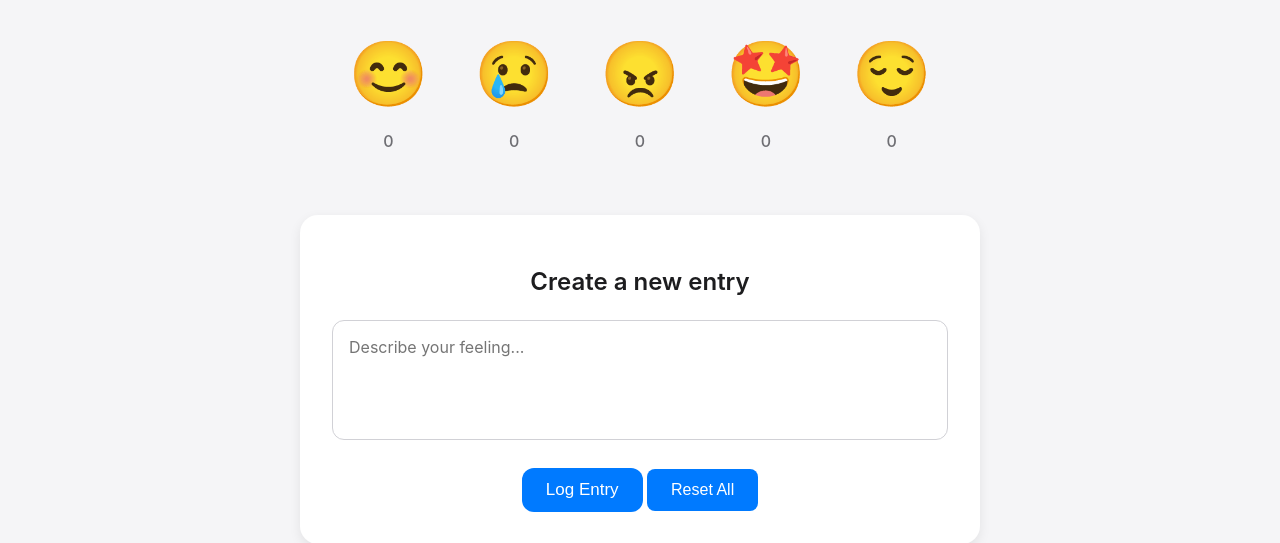
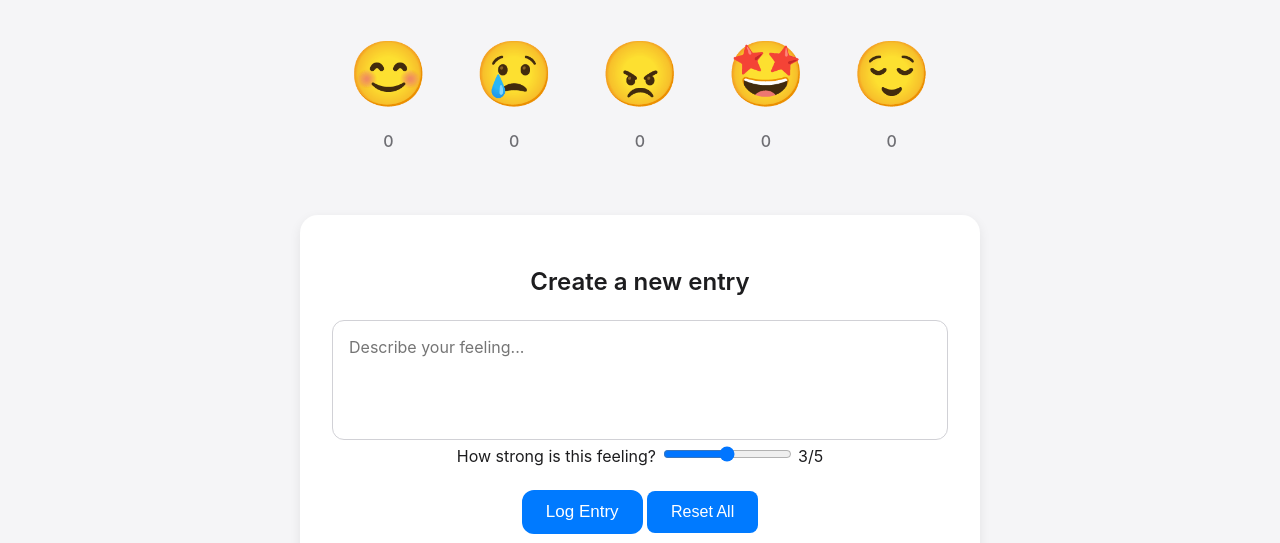
Before and after one commit to Spk2025/4155-Group-2, a website: page 4155-Group-2-Mood-Logger/home.html in a window 1280 px wide. Shown: the part 262-805 px from the top of the page. Drawn offline with nearby package versions, Linux system fonts and the light colour scheme.

Commit message:
Update home.html

```diff
--- a/4155-Group-2-Mood-Logger/home.html
+++ b/4155-Group-2-Mood-Logger/home.html
@@ -53,6 +53,16 @@
         <div class="journal-entry">
             <h2>Create a new entry</h2>
             <textarea id="journal-text" placeholder="Describe your feeling..."></textarea>
+            <label for="mood-intensity">How strong is this feeling?</label>
+            <input
+                type="range"
+                id="mood-intensity"
+                min="1"
+                max="5"
+                value="3"
+                />
+            <span id="intensity-value">3</span>/5
+
             <div class="entry-buttons">
             <button id="save-btn">Log Entry</button>
             <button id="cancel-btn" class="secondary hidden">Cancel</button>
```
